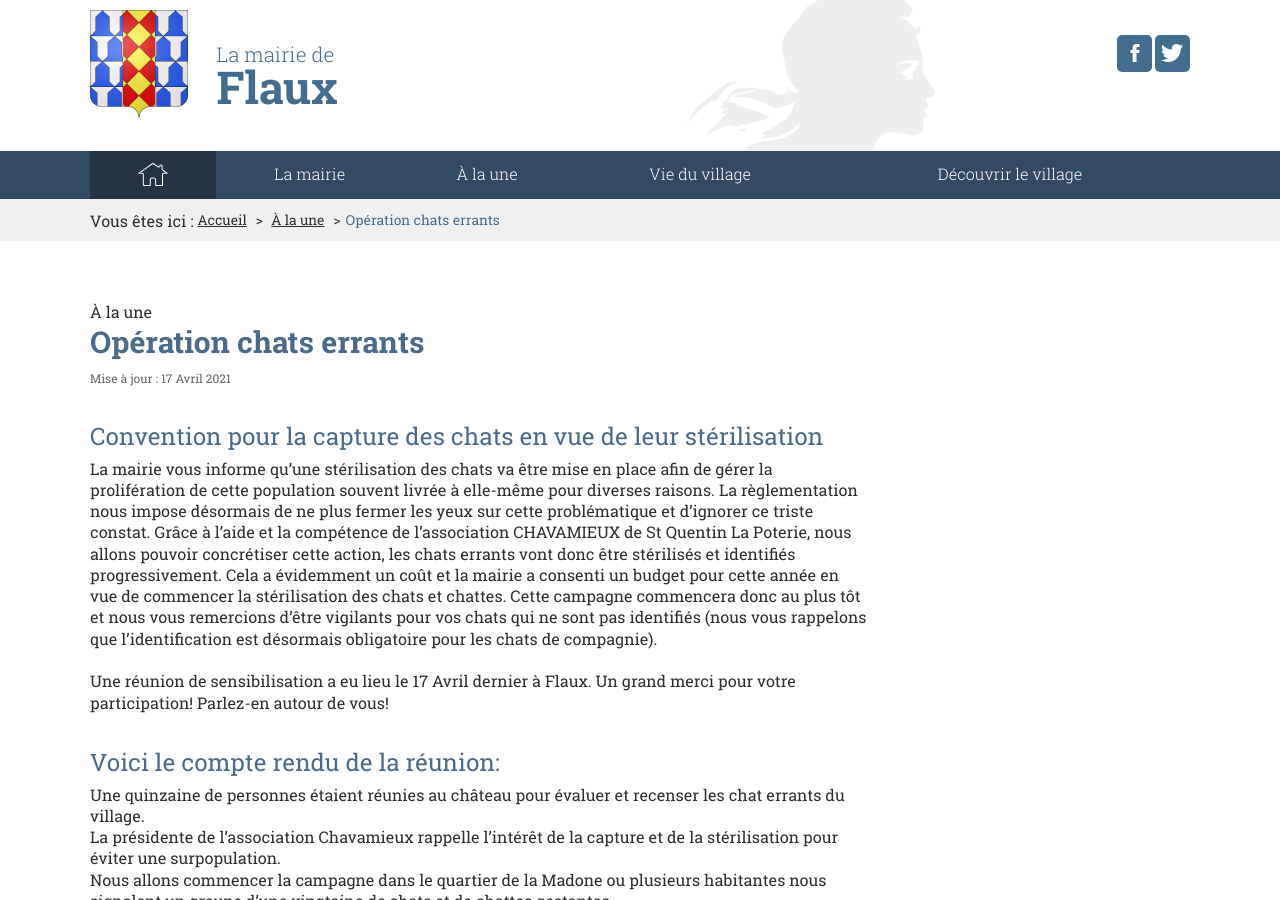
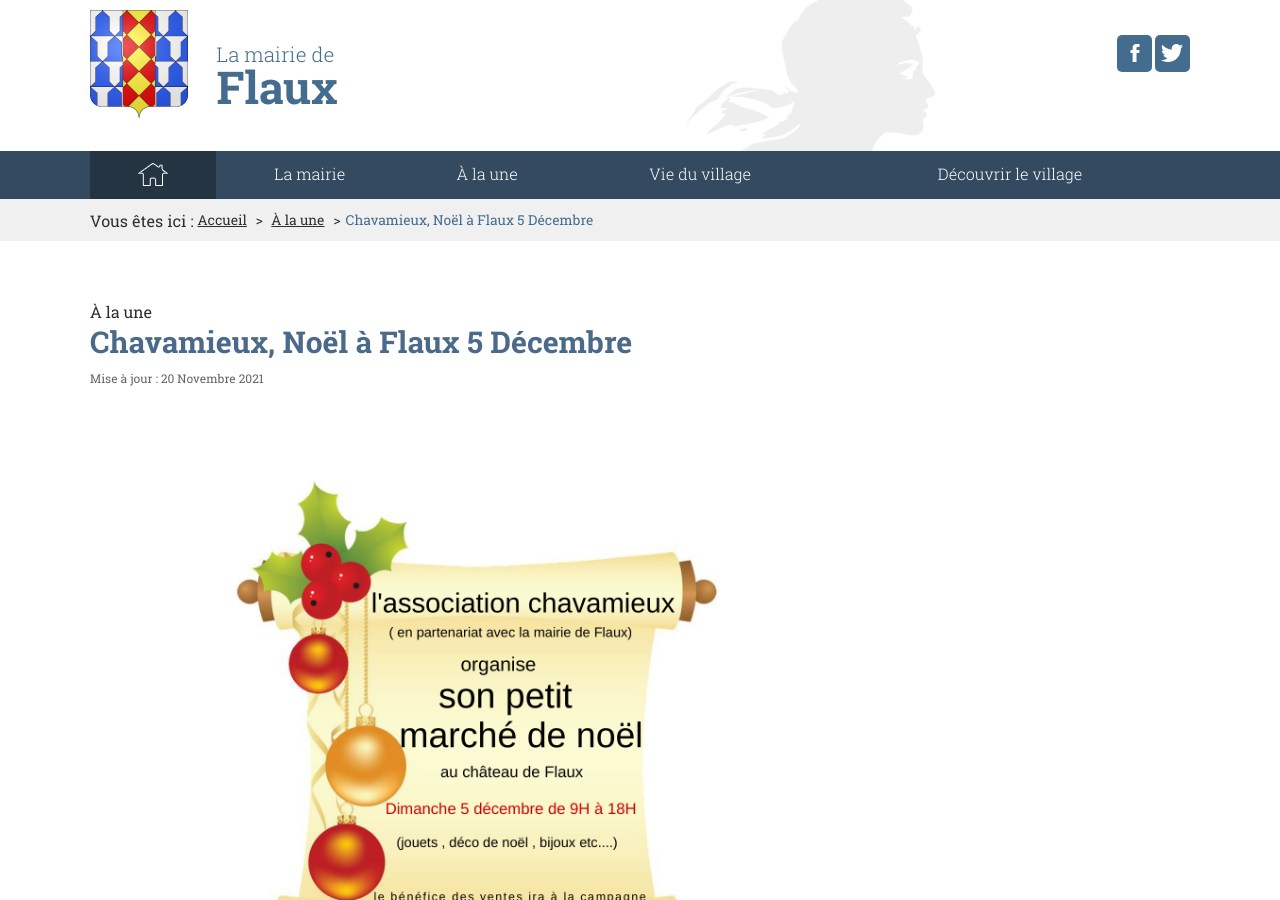
Before and after one commit to Flaux-Village/flaux-village.github.io, a Jekyll site: the page built from _actualites/chats.md, in a window 1280 px wide and 900 px high. Built offline with Jekyll 4.4.1, drawn with Linux system fonts in a browser that asks for light colours; some of the changed text lies outside the part shown.

Commit message:
Update chats.md

```diff
--- a/_actualites/chats.md
+++ b/_actualites/chats.md
@@ -3,17 +3,17 @@ layout: page
 titre: Actualités | Opération chats errants
 description: Chats errants
 keywords: mairie, commune, flaux, gard, actualités
-titre_page: Opération chats errants
+titre_page: Chavamieux, Noël à Flaux 5 Décembre
 section: À la une
 addresse_section: /actualites.html
-date_texte: 17 Avril 2021
-date: 2021-04-17
+date_texte: 20 Novembre 2021
+date: 2021-11-20
 
 description_illustration:
 introduction:
 ---
 
-
+![Animations Flaux](/assets/flyer/flyer marché noel chavamieux.png){:class="img-responsive"}
 
 # Convention pour la capture des chats en vue de leur stérilisation
 La mairie vous informe qu'une stérilisation des chats va être mise en place afin de gérer la prolifération de cette population souvent livrée à elle-même pour diverses raisons. La règlementation nous impose désormais de ne plus fermer les yeux sur cette problématique et d'ignorer ce triste constat. Grâce à l'aide et la compétence de l'association CHAVAMIEUX de St Quentin La Poterie, nous allons pouvoir concrétiser cette action, les chats errants vont donc être stérilisés et identifiés progressivement. Cela a évidemment un coût et la mairie a consenti un budget pour cette année en vue de commencer la stérilisation des chats et chattes. Cette campagne commencera donc au plus tôt et nous vous remercions d'être vigilants pour vos chats qui ne sont pas identifiés (nous vous rappelons que l'identification est désormais obligatoire pour les chats de compagnie).<br>
```
